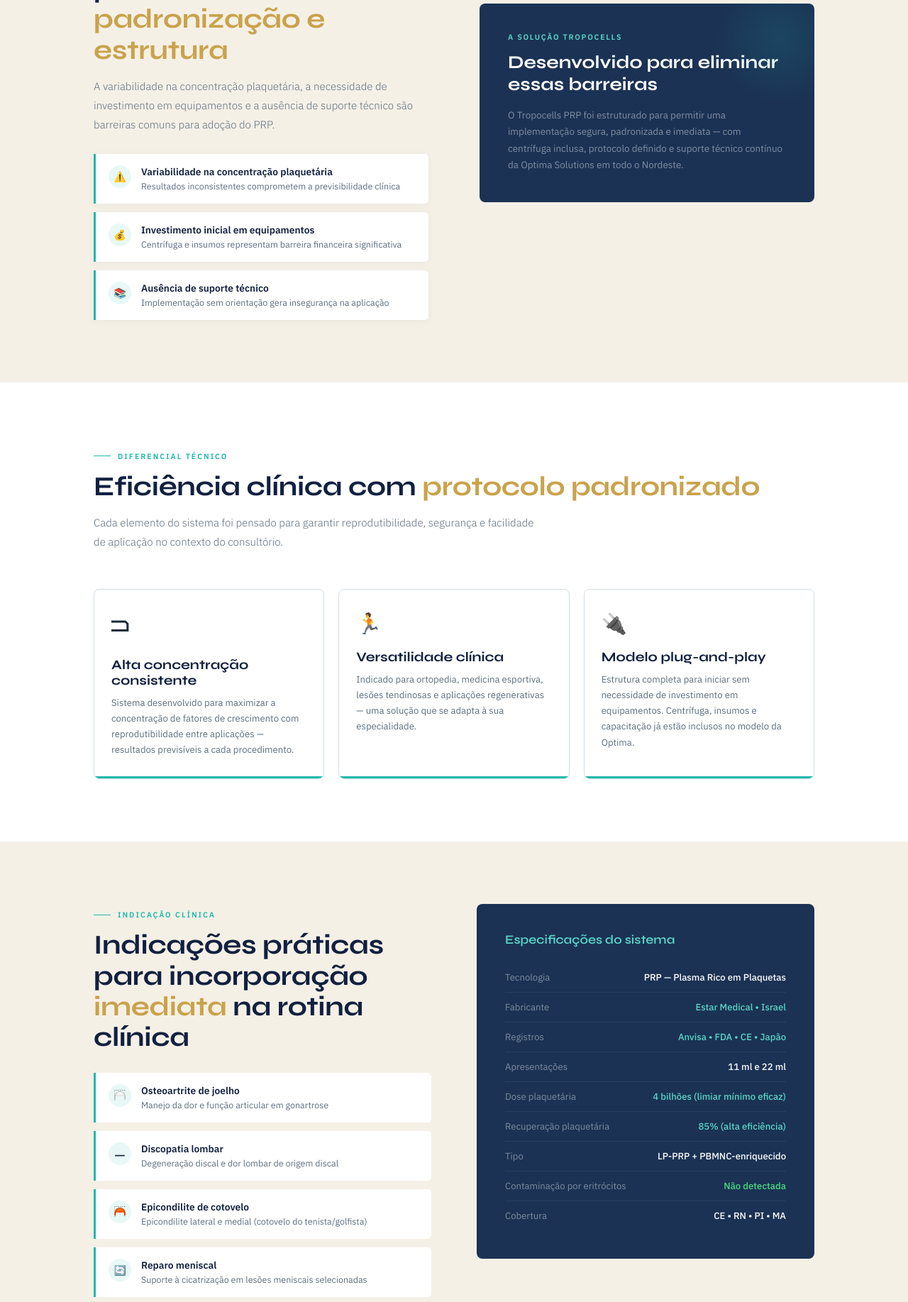
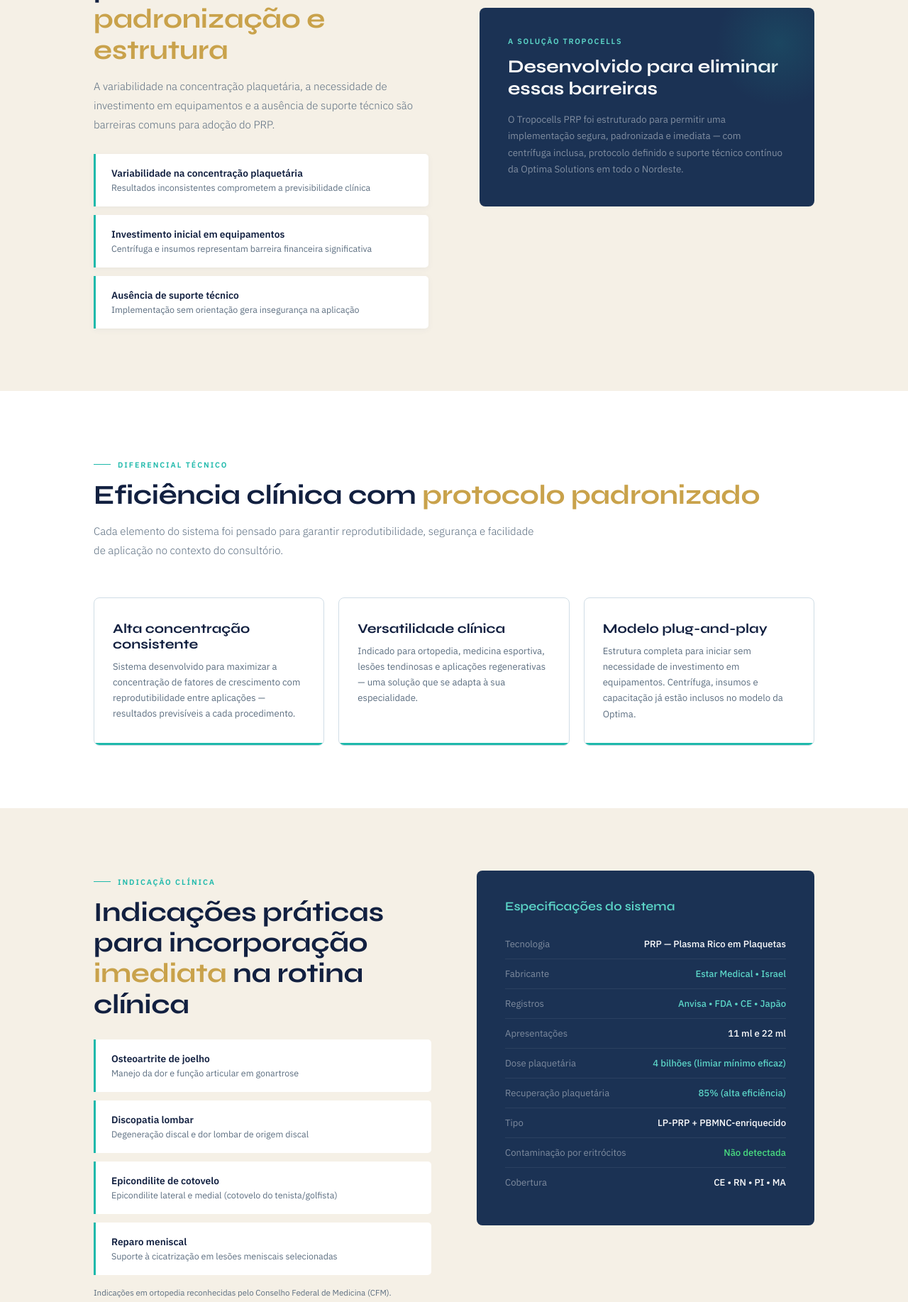
Before and after one commit to ArnoldoMuller/optima-solutions, a plain HTML site: page tropocells.html in a window 1280 px wide. Shown: the part 2096-3931 px from the top of the page at 71% size. Drawn offline with Linux system fonts and the light colour scheme.

Commit message:
Remoção de ícones decorativos das seções de conteúdo do Tropocells

```diff
--- a/tropocells.html
+++ b/tropocells.html
@@ -79,8 +79,7 @@
 .problem{background:var(--cream);}
 .problem-inner{display:grid;grid-template-columns:1fr 1fr;gap:72px;align-items:center;}
 .barrier-list{display:flex;flex-direction:column;gap:12px;margin-top:28px;}
-.barrier{display:flex;align-items:flex-start;gap:14px;padding:16px 18px;background:#fff;border-left:3px solid var(--teal-l);border-radius:0 5px 5px 0;box-shadow:0 2px 10px rgba(28,52,97,.05);}
-.barrier-ico{width:32px;height:32px;background:rgba(30,185,171,.1);border-radius:50%;display:flex;align-items:center;justify-content:center;font-size:.88rem;flex-shrink:0;}
+.barrier{display:flex;align-items:flex-start;padding:18px 22px;background:#fff;border-left:3px solid var(--teal-l);border-radius:0 5px 5px 0;box-shadow:0 2px 10px rgba(28,52,97,.05);}
 .barrier strong{display:block;font-size:.86rem;font-weight:600;color:var(--navy-d);}
 .barrier span{font-size:.78rem;color:var(--muted);}
 .solution-box{background:var(--navy);border-radius:8px;padding:40px;position:relative;overflow:hidden;}
@@ -89,17 +88,15 @@
 .solution-box-title{font-family:var(--serif);font-size:1.6rem;font-weight:700;color:#fff;line-height:1.2;margin-bottom:16px;}
 .solution-box-text{font-size:.84rem;line-height:1.75;color:rgba(255,255,255,.45);}
 .diff-grid{display:grid;grid-template-columns:repeat(3,1fr);gap:20px;margin-top:52px;}
-.diff-card{background:#fff;border:1px solid var(--line);border-radius:8px;padding:28px 24px;position:relative;overflow:hidden;transition:transform .2s,box-shadow .2s;}
+.diff-card{background:#fff;border:1px solid var(--line);border-radius:8px;padding:32px 26px;position:relative;overflow:hidden;transition:transform .2s,box-shadow .2s;}
 .diff-card:hover{transform:translateY(-3px);box-shadow:0 16px 40px rgba(28,52,97,.09);}
 .diff-card::after{content:"";position:absolute;bottom:0;left:0;right:0;height:3px;background:var(--teal-l);}
-.diff-ico{font-size:1.8rem;margin-bottom:18px;}
 .diff-title{font-family:var(--serif);font-size:1.18rem;font-weight:700;color:var(--navy-d);margin-bottom:10px;}
 .diff-text{font-size:.82rem;line-height:1.7;color:var(--muted);}
 .ind-bg{background:var(--cream);}
 .ind-grid{display:grid;grid-template-columns:1fr 1fr;gap:64px;align-items:start;}
 .ind-list{display:flex;flex-direction:column;gap:12px;margin-top:28px;}
-.ind-item{display:flex;align-items:flex-start;gap:14px;padding:16px 18px;background:#fff;border-left:3px solid var(--teal-l);border-radius:0 5px 5px 0;}
-.ind-item-ico{width:32px;height:32px;background:rgba(30,185,171,.1);border-radius:50%;display:flex;align-items:center;justify-content:center;font-size:.86rem;flex-shrink:0;}
+.ind-item{display:flex;align-items:flex-start;padding:18px 22px;background:#fff;border-left:3px solid var(--teal-l);border-radius:0 5px 5px 0;}
 .ind-item strong{display:block;font-size:.86rem;font-weight:600;color:var(--navy-d);}
 .ind-item span{font-size:.78rem;color:var(--muted);}
 .ind-note{margin-top:16px;font-size:.72rem;line-height:1.6;color:var(--muted);}
@@ -157,8 +154,7 @@
 .comp-note strong{color:var(--navy-d);}
 .kf-box{background:var(--navy);border-radius:8px;padding:40px;margin-top:48px;display:grid;grid-template-columns:1fr 1fr;gap:40px;}
 .kf-head{font-family:var(--serif);font-size:1.25rem;font-weight:700;color:#fff;margin-bottom:20px;grid-column:1/-1;}
-.kf-item{display:flex;gap:14px;align-items:flex-start;margin-bottom:16px;}
-.kf-ico{width:32px;height:32px;background:rgba(30,185,171,.12);border:1px solid rgba(30,185,171,.25);border-radius:5px;display:flex;align-items:center;justify-content:center;font-size:.9rem;flex-shrink:0;}
+.kf-item{display:flex;align-items:flex-start;margin-bottom:16px;}
 .kf-text strong{display:block;font-size:.84rem;font-weight:600;color:#fff;margin-bottom:3px;}
 .kf-text span{font-size:.77rem;color:rgba(255,255,255,.4);line-height:1.6;}
 .final-cta{background:var(--cream);padding:100px 52px;text-align:center;position:relative;overflow:hidden;}
@@ -310,9 +306,9 @@
         <h2 class="s-title rv">A incorpora&ccedil;&atilde;o do PRP ainda &eacute; limitada por falta de <em>padroniza&ccedil;&atilde;o e estrutura</em></h2>
         <p class="s-lead rv">A variabilidade na concentra&ccedil;&atilde;o plaquetária, a necessidade de investimento em equipamentos e a aus&ecirc;ncia de suporte t&eacute;cnico s&atilde;o barreiras comuns para ado&ccedil;&atilde;o do PRP.</p>
         <div class="barrier-list">
-          <div class="barrier rv"><div class="barrier-ico">&#9888;&#65039;</div><div><strong>Variabilidade na concentra&ccedil;&atilde;o plaquetária</strong><span>Resultados inconsistentes comprometem a previsibilidade cl&iacute;nica</span></div></div>
-          <div class="barrier rv"><div class="barrier-ico">&#128176;</div><div><strong>Investimento inicial em equipamentos</strong><span>Centr&iacute;fuga e insumos representam barreira financeira significativa</span></div></div>
-          <div class="barrier rv"><div class="barrier-ico">&#128218;</div><div><strong>Aus&ecirc;ncia de suporte t&eacute;cnico</strong><span>Implementa&ccedil;&atilde;o sem orienta&ccedil;&atilde;o gera inseguran&ccedil;a na aplica&ccedil;&atilde;o</span></div></div>
+          <div class="barrier rv"><div><strong>Variabilidade na concentra&ccedil;&atilde;o plaquetária</strong><span>Resultados inconsistentes comprometem a previsibilidade cl&iacute;nica</span></div></div>
+          <div class="barrier rv"><div><strong>Investimento inicial em equipamentos</strong><span>Centr&iacute;fuga e insumos representam barreira financeira significativa</span></div></div>
+          <div class="barrier rv"><div><strong>Aus&ecirc;ncia de suporte t&eacute;cnico</strong><span>Implementa&ccedil;&atilde;o sem orienta&ccedil;&atilde;o gera inseguran&ccedil;a na aplica&ccedil;&atilde;o</span></div></div>
         </div>
       </div>
       <div class="solution-box rv">
@@ -330,9 +326,9 @@
     <h2 class="s-title rv">Efici&ecirc;ncia cl&iacute;nica com <em>protocolo padronizado</em></h2>
     <p class="s-lead rv">Cada elemento do sistema foi pensado para garantir reprodutibilidade, seguran&ccedil;a e facilidade de aplica&ccedil;&atilde;o no contexto do consult&oacute;rio.</p>
     <div class="diff-grid">
-      <div class="diff-card rv"><div class="diff-ico">&#129978;</div><div class="diff-title">Alta concentra&ccedil;&atilde;o consistente</div><div class="diff-text">Sistema desenvolvido para maximizar a concentra&ccedil;&atilde;o de fatores de crescimento com reprodutibilidade entre aplica&ccedil;&otilde;es &mdash; resultados previs&iacute;veis a cada procedimento.</div></div>
-      <div class="diff-card rv"><div class="diff-ico">&#127939;</div><div class="diff-title">Versatilidade cl&iacute;nica</div><div class="diff-text">Indicado para ortopedia, medicina esportiva, les&otilde;es tendinosas e aplica&ccedil;&otilde;es regenerativas &mdash; uma solu&ccedil;&atilde;o que se adapta &agrave; sua especialidade.</div></div>
-      <div class="diff-card rv"><div class="diff-ico">&#128268;</div><div class="diff-title">Modelo plug-and-play</div><div class="diff-text">Estrutura completa para iniciar sem necessidade de investimento em equipamentos. Centr&iacute;fuga, insumos e capacita&ccedil;&atilde;o j&aacute; est&atilde;o inclusos no modelo da Optima.</div></div>
+      <div class="diff-card rv"><div class="diff-title">Alta concentra&ccedil;&atilde;o consistente</div><div class="diff-text">Sistema desenvolvido para maximizar a concentra&ccedil;&atilde;o de fatores de crescimento com reprodutibilidade entre aplica&ccedil;&otilde;es &mdash; resultados previs&iacute;veis a cada procedimento.</div></div>
+      <div class="diff-card rv"><div class="diff-title">Versatilidade cl&iacute;nica</div><div class="diff-text">Indicado para ortopedia, medicina esportiva, les&otilde;es tendinosas e aplica&ccedil;&otilde;es regenerativas &mdash; uma solu&ccedil;&atilde;o que se adapta &agrave; sua especialidade.</div></div>
+      <div class="diff-card rv"><div class="diff-title">Modelo plug-and-play</div><div class="diff-text">Estrutura completa para iniciar sem necessidade de investimento em equipamentos. Centr&iacute;fuga, insumos e capacita&ccedil;&atilde;o j&aacute; est&atilde;o inclusos no modelo da Optima.</div></div>
     </div>
   </div>
 </section>
@@ -344,10 +340,10 @@
         <div class="eyebrow rv">Indica&ccedil;&atilde;o cl&iacute;nica</div>
         <h2 class="s-title rv">Indica&ccedil;&otilde;es pr&aacute;ticas para incorpora&ccedil;&atilde;o <em>imediata</em> na rotina cl&iacute;nica</h2>
         <div class="ind-list">
-          <div class="ind-item rv"><div class="ind-item-ico">&#129459;</div><div><strong>Osteoartrite de joelho</strong><span>Manejo da dor e fun&ccedil;&atilde;o articular em gonartrose</span></div></div>
-          <div class="ind-item rv"><div class="ind-item-ico">&#129915;</div><div><strong>Discopatia lombar</strong><span>Degenera&ccedil;&atilde;o discal e dor lombar de origem discal</span></div></div>
-          <div class="ind-item rv"><div class="ind-item-ico">&#129456;</div><div><strong>Epicondilite de cotovelo</strong><span>Epicondilite lateral e medial (cotovelo do tenista/golfista)</span></div></div>
-          <div class="ind-item rv"><div class="ind-item-ico">&#128260;</div><div><strong>Reparo meniscal</strong><span>Suporte &agrave; cicatriza&ccedil;&atilde;o em les&otilde;es meniscais selecionadas</span></div></div>
+          <div class="ind-item rv"><div><strong>Osteoartrite de joelho</strong><span>Manejo da dor e fun&ccedil;&atilde;o articular em gonartrose</span></div></div>
+          <div class="ind-item rv"><div><strong>Discopatia lombar</strong><span>Degenera&ccedil;&atilde;o discal e dor lombar de origem discal</span></div></div>
+          <div class="ind-item rv"><div><strong>Epicondilite de cotovelo</strong><span>Epicondilite lateral e medial (cotovelo do tenista/golfista)</span></div></div>
+          <div class="ind-item rv"><div><strong>Reparo meniscal</strong><span>Suporte &agrave; cicatriza&ccedil;&atilde;o em les&otilde;es meniscais selecionadas</span></div></div>
         </div>
         <div class="ind-note rv">Indica&ccedil;&otilde;es em ortopedia reconhecidas pelo Conselho Federal de Medicina (CFM).</div>
       </div>
@@ -527,14 +523,14 @@
     <div class="kf-box rv">
       <div class="kf-head">Por que esses dados importam na sua pr&aacute;tica cl&iacute;nica</div>
       <div>
-        <div class="kf-item"><div class="kf-ico">&#129978;</div><div class="kf-text"><strong>Dose plaquetária: o fator decisivo</strong><span>90% dos bra&ccedil;os de tratamento com dose &gt;5,5 bilh&otilde;es reportaram melhora cl&iacute;nica significativa. Sistemas abaixo de 2,3 bilh&otilde;es falharam (p &lt; 0,01). Corsini et al., 2025.</span></div></div>
-        <div class="kf-item"><div class="kf-ico">&#128683;</div><div class="kf-text"><strong>Eritr&oacute;citos: evitar a todo custo</strong><span>Contamina&ccedil;&atilde;o por hem&aacute;cias causa hem&oacute;lise, estresse oxidativo, dano &agrave; cartilagem e supress&atilde;o imune &mdash; especialmente prejudicial em aplica&ccedil;&otilde;es intra-articulares.</span></div></div>
-        <div class="kf-item"><div class="kf-ico">&#128300;</div><div class="kf-text"><strong>PBMNC: a vantagem regenerativa</strong><span>Mon&oacute;citos/macr&oacute;fagos dos PBMNCs promovem a transi&ccedil;&atilde;o M1&rarr;M2, amplificando a regenera&ccedil;&atilde;o tecidual. Presente no Tropocells; ausente na maioria dos concorrentes avaliados.</span></div></div>
+        <div class="kf-item"><div class="kf-text"><strong>Dose plaquetária: o fator decisivo</strong><span>90% dos bra&ccedil;os de tratamento com dose &gt;5,5 bilh&otilde;es reportaram melhora cl&iacute;nica significativa. Sistemas abaixo de 2,3 bilh&otilde;es falharam (p &lt; 0,01). Corsini et al., 2025.</span></div></div>
+        <div class="kf-item"><div class="kf-text"><strong>Eritr&oacute;citos: evitar a todo custo</strong><span>Contamina&ccedil;&atilde;o por hem&aacute;cias causa hem&oacute;lise, estresse oxidativo, dano &agrave; cartilagem e supress&atilde;o imune &mdash; especialmente prejudicial em aplica&ccedil;&otilde;es intra-articulares.</span></div></div>
+        <div class="kf-item"><div class="kf-text"><strong>PBMNC: a vantagem regenerativa</strong><span>Mon&oacute;citos/macr&oacute;fagos dos PBMNCs promovem a transi&ccedil;&atilde;o M1&rarr;M2, amplificando a regenera&ccedil;&atilde;o tecidual. Presente no Tropocells; ausente na maioria dos concorrentes avaliados.</span></div></div>
       </div>
       <div>
-        <div class="kf-item"><div class="kf-ico">&#128202;</div><div class="kf-text"><strong>LP-PRP superior em articula&ccedil;&otilde;es</strong><span>Meta-an&aacute;lise de 24 ECRs (1.344 pacientes): LP-PRP oferece significativamente mais al&iacute;vio da dor que LR-PRP em osteoartrite de joelho (Xiong et al.).</span></div></div>
-        <div class="kf-item"><div class="kf-ico">&#9889;</div><div class="kf-text"><strong>Centrifuga&ccedil;&atilde;o simples: menos variabilidade</strong><span>Dispositivos de centr&iacute;fuga dupla introduzem mais etapas e maior varia&ccedil;&atilde;o na composi&ccedil;&atilde;o final. O protocolo simples do Tropocells garante maior reprodutibilidade.</span></div></div>
-        <div class="kf-item"><div class="kf-ico">&#127919;</div><div class="kf-text"><strong>Padroniza&ccedil;&atilde;o &eacute; a chave do resultado</strong><span>44% das publica&ccedil;&otilde;es sobre PRP cont&ecirc;m erros metodol&oacute;gicos (Siegel, 2024). Protocolos bem definidos &mdash; como o do Tropocells &mdash; s&atilde;o a resposta para resultados consistentes.</span></div></div>
+        <div class="kf-item"><div class="kf-text"><strong>LP-PRP superior em articula&ccedil;&otilde;es</strong><span>Meta-an&aacute;lise de 24 ECRs (1.344 pacientes): LP-PRP oferece significativamente mais al&iacute;vio da dor que LR-PRP em osteoartrite de joelho (Xiong et al.).</span></div></div>
+        <div class="kf-item"><div class="kf-text"><strong>Centrifuga&ccedil;&atilde;o simples: menos variabilidade</strong><span>Dispositivos de centr&iacute;fuga dupla introduzem mais etapas e maior varia&ccedil;&atilde;o na composi&ccedil;&atilde;o final. O protocolo simples do Tropocells garante maior reprodutibilidade.</span></div></div>
+        <div class="kf-item"><div class="kf-text"><strong>Padroniza&ccedil;&atilde;o &eacute; a chave do resultado</strong><span>44% das publica&ccedil;&otilde;es sobre PRP cont&ecirc;m erros metodol&oacute;gicos (Siegel, 2024). Protocolos bem definidos &mdash; como o do Tropocells &mdash; s&atilde;o a resposta para resultados consistentes.</span></div></div>
       </div>
     </div>
   </div>
```
